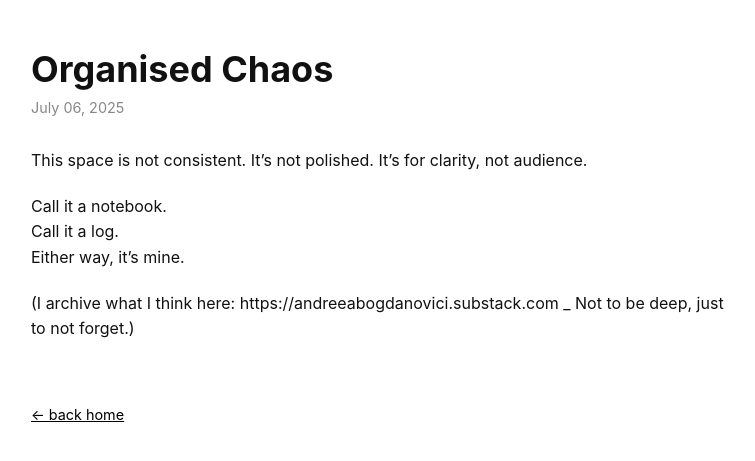
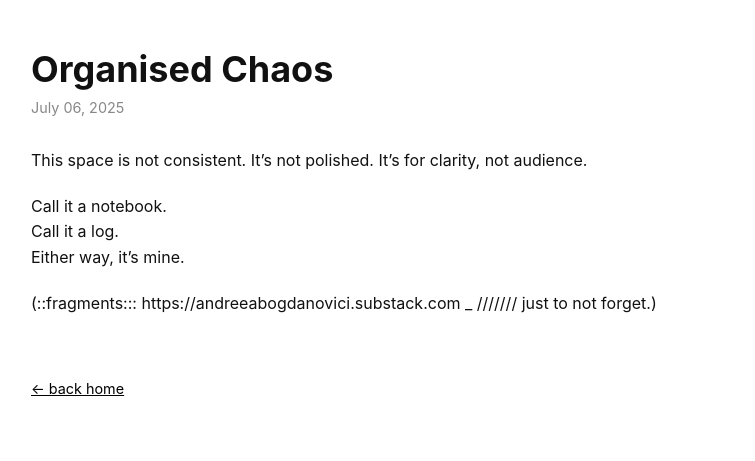
Before and after one commit to andreeabogdanovici/andreeabogdanovici.github.io, a Jekyll site: the page built from _posts/2025-07-06-first.md, in a window 1280 px wide. Shown: the top 461 px of the page, without its empty margins (259-1014 px from the left). Built offline with Jekyll 4.4.1, drawn with Linux system fonts in a browser that asks for light colours.

Commit message:
Update 2025-07-06-first.md

```diff
--- a/_posts/2025-07-06-first.md
+++ b/_posts/2025-07-06-first.md
@@ -9,4 +9,4 @@ Call it a notebook.
 Call it a log.
 Either way, it’s mine.
 
-(I archive what I think here: https://andreeabogdanovici.substack.com _ Not to be deep, just to not forget.)
+(::fragments::: https://andreeabogdanovici.substack.com _ /////// just to not forget.)
```
